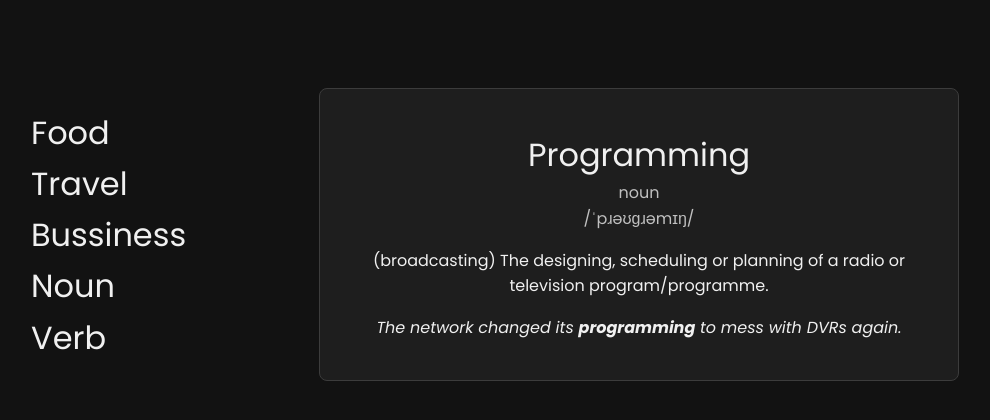
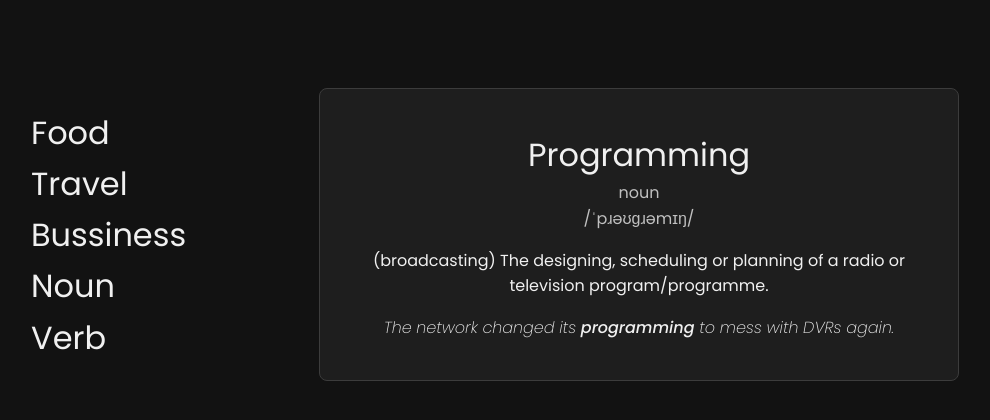
Before and after one commit to Hadevsh/Glossful, a Flask app: page /flashcards in a window 1280 px wide. Shown: the part 284-704 px from the top of the page, without its empty margins (1-991 px from the left). Run offline with Flask 3, Linux system fonts and the light colour scheme; some web fonts are replaced.

Commit message:
Make flashcard sentence font weight smaller

```diff
--- a/app/static/css/flashcards.css
+++ b/app/static/css/flashcards.css
@@ -59,5 +59,10 @@ h1 span {
 }
 
 .card .sentence {
+    font-weight: 200;
     font-style: italic;
 }
+
+.card .sentence b {
+    font-weight: 500;
+}
```
